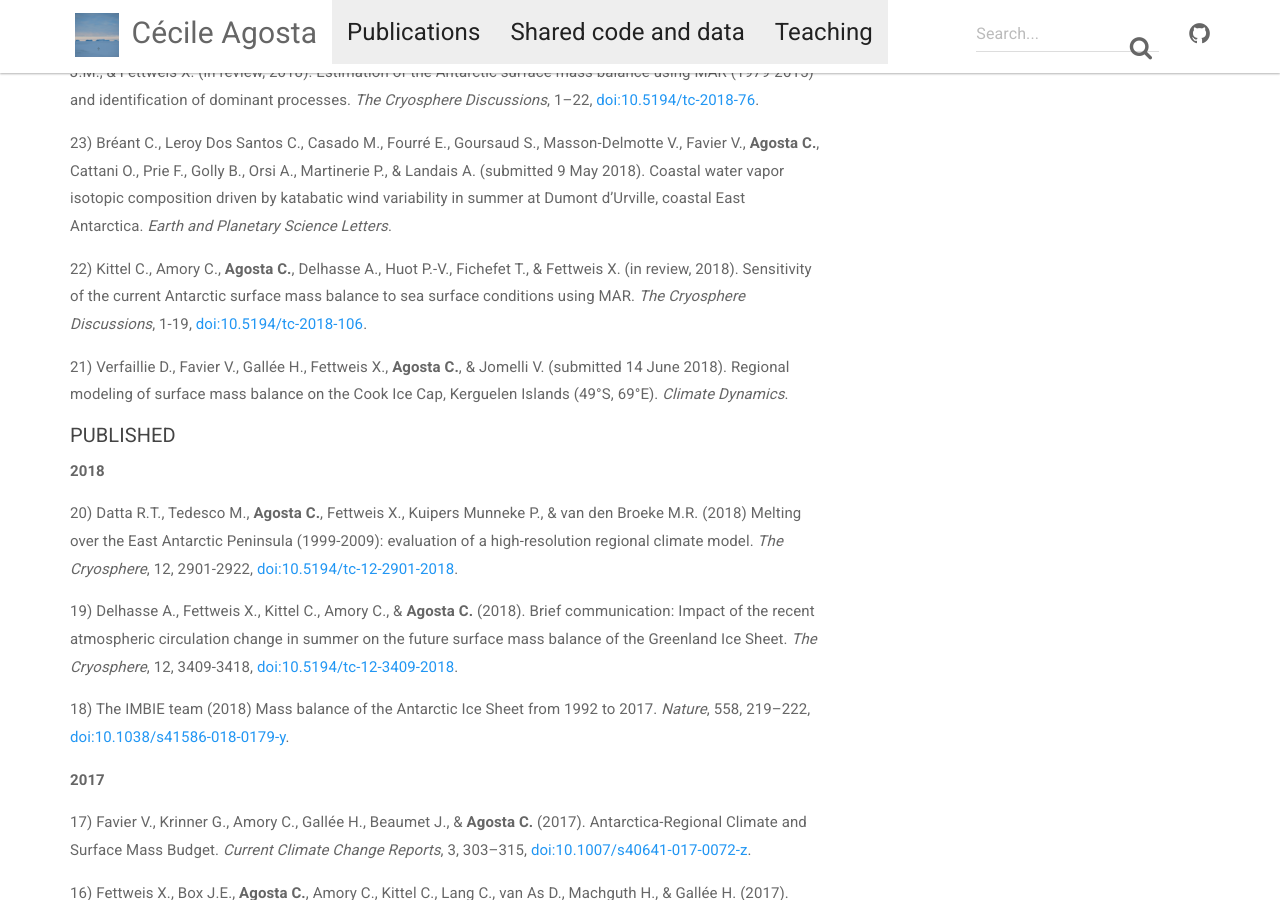
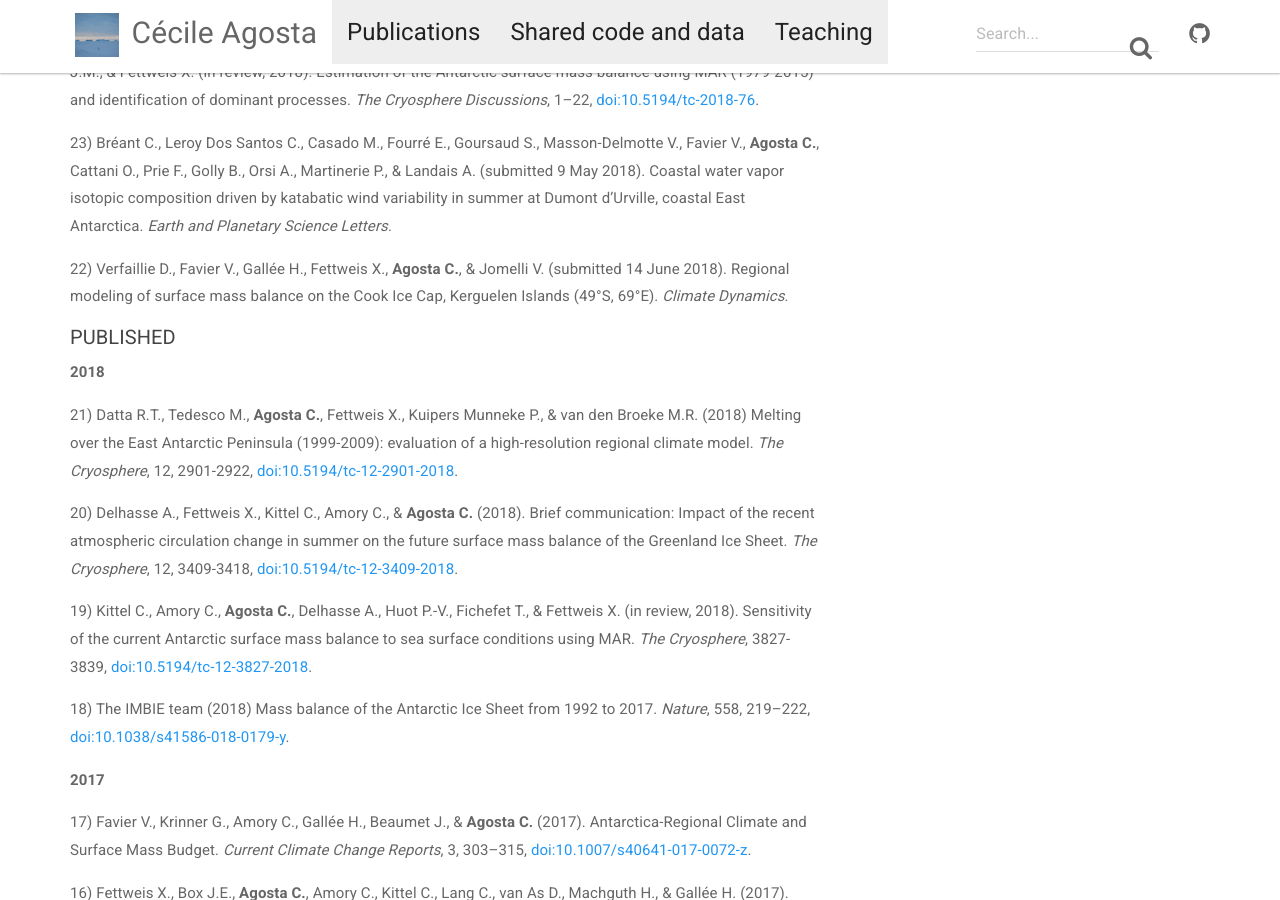
Before and after one commit to cecileagosta/cecileagosta.github.io, a Jekyll site: the page built from _docs/publications.md, in a window 1280 px wide and 900 px high, scrolled down 326 px. Built offline with Jekyll 4.4.1, drawn with Linux system fonts in a browser that asks for light colours; nearby versions of some CDN libraries.

Commit message:
Add Kittel publication

```diff
--- a/_docs/publications.md
+++ b/_docs/publications.md
@@ -13,17 +13,17 @@
 
 23) Bréant C., Leroy Dos Santos C., Casado M., Fourré E., Goursaud S., Masson-Delmotte V., Favier V., **Agosta C.**, Cattani O., Prie F., Golly B., Orsi A., Martinerie P., & Landais A. (submitted 9 May 2018). Coastal water vapor isotopic composition driven by katabatic wind variability in summer at Dumont d'Urville, coastal East Antarctica. *Earth and Planetary Science Letters*.
 
-22) Kittel C., Amory C., **Agosta C.**, Delhasse A., Huot P.-V., Fichefet T., & Fettweis X. (in review, 2018). Sensitivity of the current Antarctic surface mass balance to sea surface conditions using MAR. *The Cryosphere Discussions*, 1-19, [doi:10.5194/tc-2018-106](https://doi.org/10.5194/tc-2018-106).
-
-21) Verfaillie D., Favier V., Gallée H., Fettweis X., **Agosta C.**, & Jomelli V. (submitted 14 June 2018). Regional modeling of surface mass balance on the Cook Ice Cap, Kerguelen Islands (49°S, 69°E). *Climate Dynamics*.
+22) Verfaillie D., Favier V., Gallée H., Fettweis X., **Agosta C.**, & Jomelli V. (submitted 14 June 2018). Regional modeling of surface mass balance on the Cook Ice Cap, Kerguelen Islands (49°S, 69°E). *Climate Dynamics*.
 
 ##### PUBLISHED
 
 **2018**
 
-20) Datta R.T., Tedesco M., **Agosta C.**, Fettweis X., Kuipers Munneke P., & van den Broeke M.R. (2018) Melting over the East Antarctic Peninsula (1999-2009): evaluation of a high-resolution regional climate model. *The Cryosphere*, 12, 2901-2922, [doi:10.5194/tc-12-2901-2018](https://doi.org/10.5194/tc-12-2901-2018).
+21) Datta R.T., Tedesco M., **Agosta C.**, Fettweis X., Kuipers Munneke P., & van den Broeke M.R. (2018) Melting over the East Antarctic Peninsula (1999-2009): evaluation of a high-resolution regional climate model. *The Cryosphere*, 12, 2901-2922, [doi:10.5194/tc-12-2901-2018](https://doi.org/10.5194/tc-12-2901-2018).
 
-19) Delhasse A., Fettweis X., Kittel C., Amory C., & **Agosta C.** (2018). Brief communication: Impact of the recent atmospheric circulation change in summer on the future surface mass balance of the Greenland Ice Sheet. *The Cryosphere*, 12, 3409-3418, [doi:10.5194/tc-12-3409-2018](https://doi.org/10.5194/tc-12-3409-2018).
+20) Delhasse A., Fettweis X., Kittel C., Amory C., & **Agosta C.** (2018). Brief communication: Impact of the recent atmospheric circulation change in summer on the future surface mass balance of the Greenland Ice Sheet. *The Cryosphere*, 12, 3409-3418, [doi:10.5194/tc-12-3409-2018](https://doi.org/10.5194/tc-12-3409-2018).
+
+19) Kittel C., Amory C., **Agosta C.**, Delhasse A., Huot P.-V., Fichefet T., & Fettweis X. (in review, 2018). Sensitivity of the current Antarctic surface mass balance to sea surface conditions using MAR. *The Cryosphere*, 3827-3839, [doi:10.5194/tc-12-3827-2018](https://doi.org/10.5194/tc-12-3827-2018).
 
 18) The IMBIE team (2018) Mass balance of the Antarctic Ice Sheet from 1992 to 2017. *Nature*, 558, 219–222, [doi:10.1038/s41586-018-0179-y](https://doi.org/10.1038/s41586-018-0179-y).
 
```
